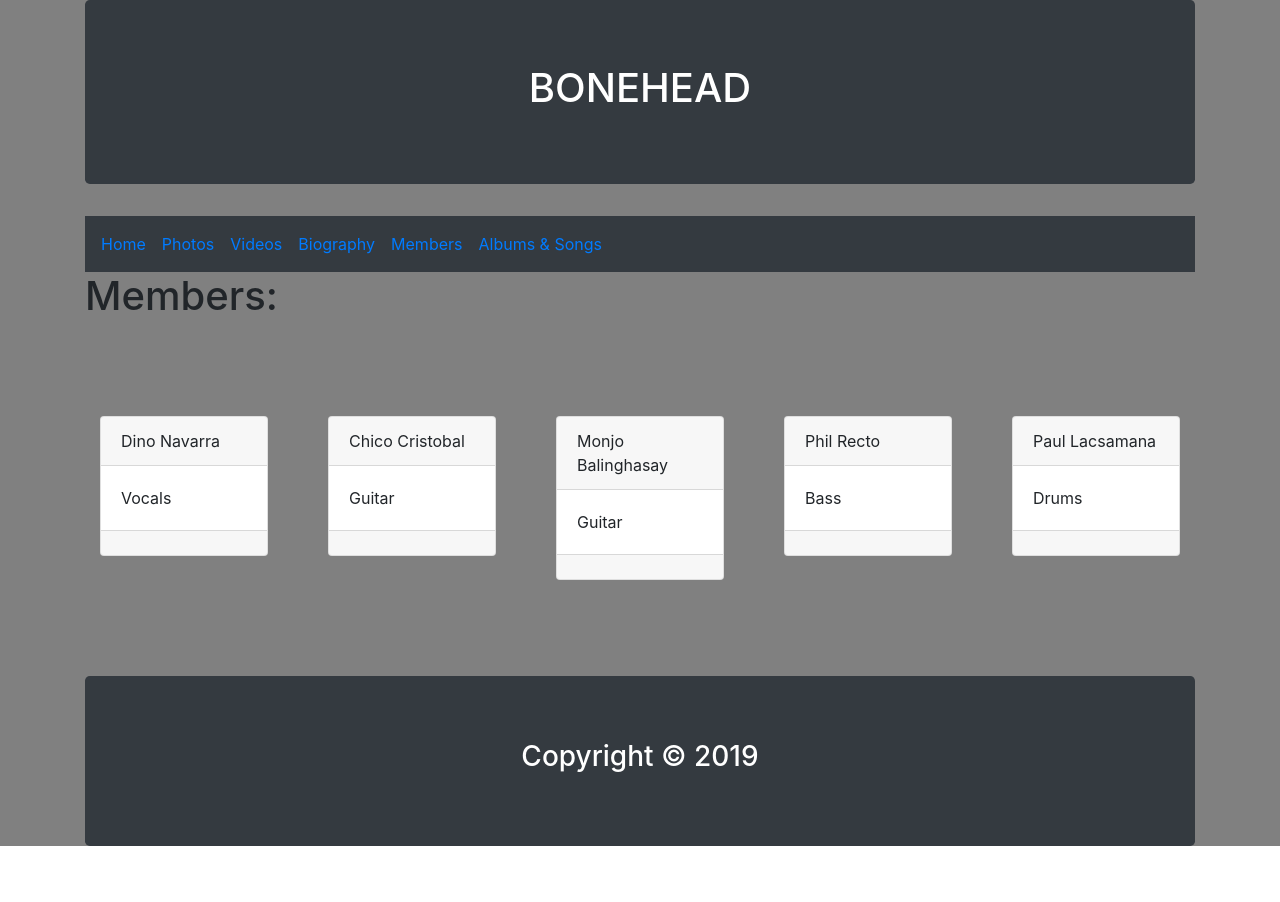
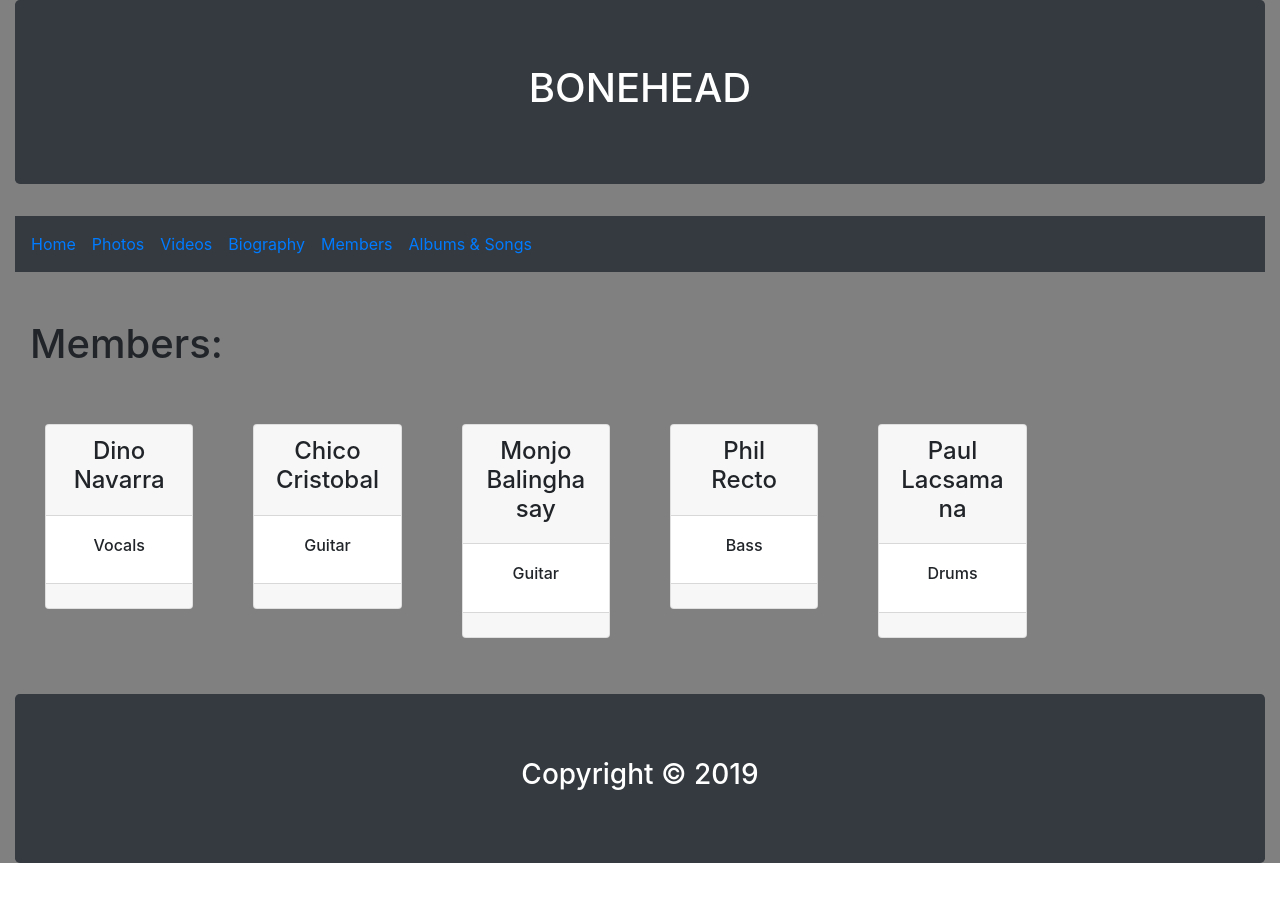
Before and after one commit to precto1285/ReactBone, a React (Create React App) app in the folder bonehead/: page /Members in a window 1280 px wide. Shown: the top 902 px of the page. Built offline with nearby package versions, Linux system fonts and the light colour scheme.

Commit message:
updated css of members component

```diff
--- a/bonehead/src/App.js
+++ b/bonehead/src/App.js
@@ -16,7 +16,7 @@ class App extends Component {
     return (
       <div className="App">
         <Router>
-          <div className="container">
+          <div className="container-fluid">
             <Jumbotron className="bg-dark text-center">
               <Link className="text-white" to="/"><h1>BONEHEAD</h1></Link>
             </Jumbotron>
--- a/bonehead/src/Components/Main/Footer.js
+++ b/bonehead/src/Components/Main/Footer.js
@@ -4,7 +4,7 @@ import { Jumbotron } from 'reactstrap';
 export default class Footer extends Component {
   render() {
     return (
-      <div className="container">
+      <div className="container-fluid">
         <Jumbotron className="bg-dark text-white text-center my-5">
           <h3>Copyright &copy; 2019</h3>
         </Jumbotron>
--- a/bonehead/src/Components/Main/Home.js
+++ b/bonehead/src/Components/Main/Home.js
@@ -5,9 +5,7 @@ import HomeSub from './../Sub/HomeSub';
 export default class Home extends Component {
   render() {
     return (
-      <div className='container'>
-
-        <div className="container">
+      <div className="container-fluid">
         <Row>
           <Col>
             <p>Summary:</p>
@@ -23,7 +21,7 @@ export default class Home extends Component {
           </Col>
         </Row>
       </div>
-      </div>
+
     )
   }
 }
--- a/bonehead/src/Components/Main/Members.js
+++ b/bonehead/src/Components/Main/Members.js
@@ -10,34 +10,34 @@ export default class Members extends Component {
       role: ['Vocals', 'Guitar', 'Bass', 'Drums']
     }
     return (
-      <div>
-        <h1>Members:</h1>
-        <Row className="my-5 py-5">
-          <Col>
+      <div className='container-fluid'>
+        <h1 className='mt-5'>Members:</h1>
+        <Row className="my-5 py-2">
+          <Col className='col-sm-2'>
             <Member
               name={this.state.name[0]}
               role={this.state.role[0]}
             />
           </Col>
-          <Col>
+          <Col className='col-sm-2'>
             <Member
               name={this.state.name[1]}
               role={this.state.role[1]}
             />
           </Col>
-          <Col>
+          <Col className='col-sm-2'>
             <Member
               name={this.state.name[2]}
               role={this.state.role[1]}
             />
           </Col>
-          <Col>
+          <Col className='col-sm-2'>
             <Member
               name={this.state.name[3]}
               role={this.state.role[2]}
             />
           </Col>
-          <Col>
+          <Col className='col-sm-2'>
             <Member
               name={this.state.name[4]}
               role={this.state.role[3]} />
--- a/bonehead/src/Components/Sub/Member.js
+++ b/bonehead/src/Components/Sub/Member.js
@@ -3,13 +3,13 @@ import { Card } from 'reactstrap';
 
 const Member = props => {
   return (
-    <div className="container">
+    <div className="container text-center">
       <Card>
         <div className="card-header">
-          {props.name}
+          <h4>{props.name}</h4>
         </div>
         <div className="card-body">
-          {props.role}
+          <h6>{props.role}</h6>
         </div>
         <div className="card-footer"></div>
       </Card>
```
Lines whose indentation alone changed are shown as unchanged.
